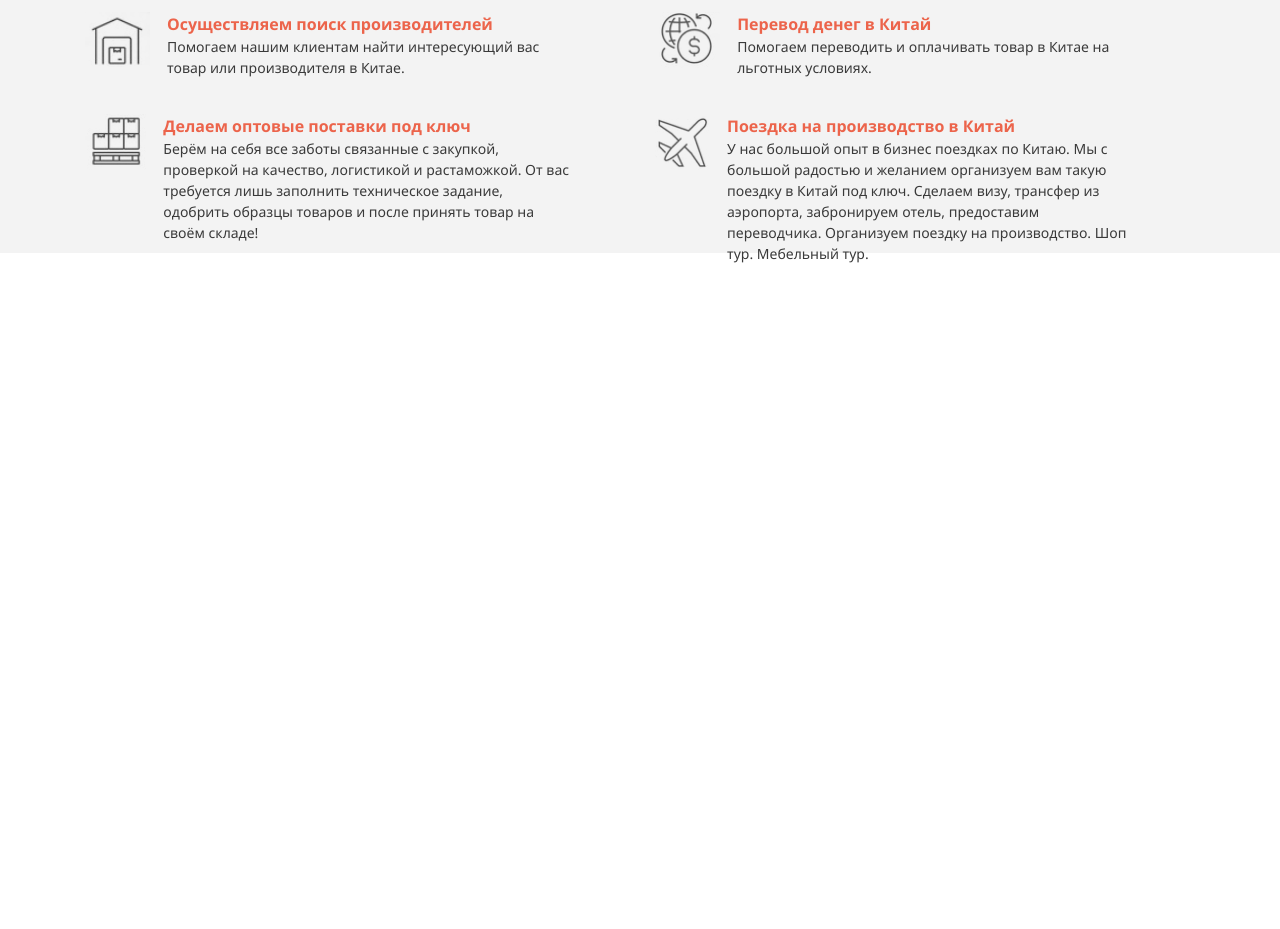
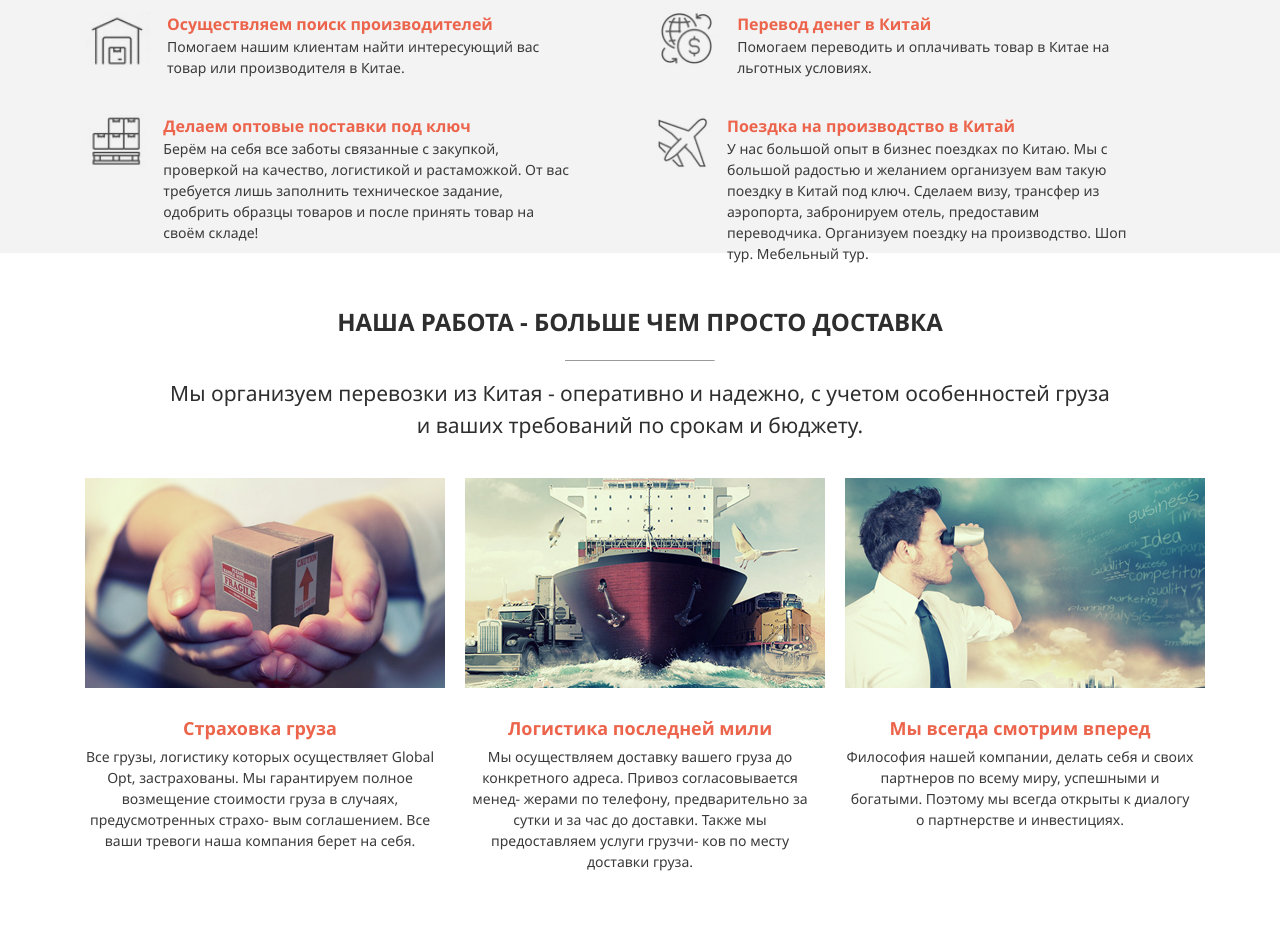
Before and after one commit to Biloliddin22/Glopt, a website: page src/index.html in a window 1280 px wide. Shown: the part 1017-1946 px from the top of the page. Before the commit the page ends 1317 px from the top, so only its background shows below. Drawn offline with Linux system fonts and the light colour scheme.

Commit message:
add our work section

```diff
--- a/src/index.html
+++ b/src/index.html
@@ -94,5 +94,26 @@
             </div>
         </div>
     </section>
+    <section class="our_work">
+        <div class="container">
+            <div class="our_work__title">Наша работа - больше чем просто доставка</div>
+            <div class="our_work__sub_title"><hr>Мы организуем перевозки из Китая - оперативно и надежно, с учетом особенностей груза</br>и ваших требований по срокам и бюджету.</div>
+            <div class="row">
+                <div class="our_work__items col-4">
+                    <div class="our_work__img"><img src="img/card_1.jpg" alt=""></div>
+                    <div class="our_work__descr"><span>Страховка груза</span>Все грузы, логистику которых осуществляет Global Opt, застрахованы. Мы гарантируем полное возмещение стоимости груза в случаях, предусмотренных страхо- вым соглашением. Все ваши тревоги наша компания берет на себя.</div>
+                </div>
+                <div class="our_work__items col-4">
+                    <div class="our_work__img"><img src="img/card_2.jpg" alt=""></div>
+                    <div class="our_work__descr"><span>Логистика последней мили</span>Мы осуществляем доставку вашего груза до конкретного адреса. Привоз согласовывается менед- жерами по телефону, предварительно за сутки и за час до доставки. Также мы предоставляем услуги грузчи- ков по месту доставки груза.</div>
+                </div>
+                <div class="our_work__items col-4">
+                    <div class="our_work__img"><img src="img/card_3.jpg" alt=""></div>
+                    <div class="our_work__descr"><span>Мы всегда смотрим вперед</span>Философия нашей компании, делать себя и своих партнеров по всему миру, успешными и богатыми. Поэтому мы всегда открыты к диалогу о партнерстве и инвестициях. </div>
+                </div>
+            </div>
+        </div>
+
+    </section>
 </body>
 </html>
--- /dev/null
+++ b/src/sass/blocks/_our_work.scss
@@ -0,0 +1,39 @@
+.our_work {
+    padding: 51px 0 57px 0;
+    &__title {
+        font-size: 24px;
+        font-weight: bold;
+        text-transform: uppercase;
+        text-align: center;
+        color: #2e2e2e;
+    }
+    &__sub_title hr {
+        border-bottom: none;
+        margin: 0 auto;
+        margin-top: 20px;
+        margin-bottom: 17px;
+        width: 148px;
+    }
+    &__sub_title {
+        margin-bottom: 37px;
+        font-size: 21px;
+        font-weight: 300;
+        text-align: center;
+        color: #2e2e2e;
+    }
+    &__descr span {
+        display: block;
+        font-size: 18px;
+        font-weight: bold;
+        text-align: center;
+        color: $mc;
+        margin-top: 27px;
+        margin-bottom: 4px;
+    }
+    &__descr {
+        font-size: 14px;
+        font-weight: 300;
+        text-align: center;
+        color: #3a3a3a;
+    }
+}
--- a/src/sass/blocks/_perks_of_work.scss
+++ b/src/sass/blocks/_perks_of_work.scss
@@ -25,9 +25,9 @@
     &__img {
         height: 56px;
     }
+    &__descr span {
+        font-size: 16px;
+        font-weight: bold;
+        color: #ec644b;
+    }
 }
-span {
-    font-size: 16px;
-    font-weight: bold;
-    color: #ec644b;
-}
--- a/src/sass/style.scss
+++ b/src/sass/style.scss
@@ -8,3 +8,4 @@
 @import 'blocks/promo';
 @import 'blocks/buttons';
 @import 'blocks/perks_of_work';
+@import 'blocks/our_work';
```
Also changed, not shown: src/css/style.min.css.
